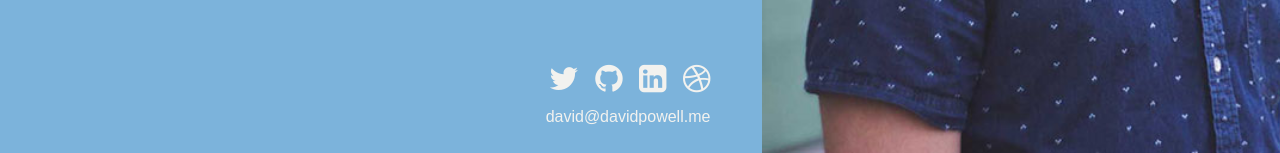
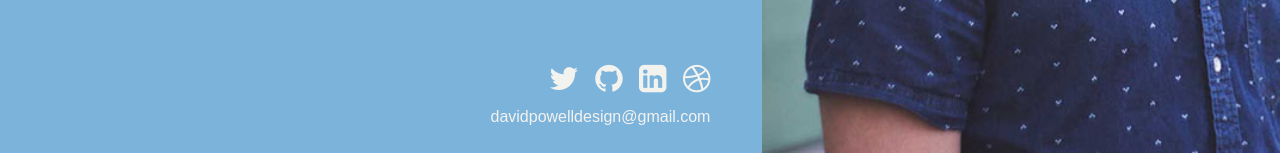
Before and after one commit to dinercoffee/davidpowellme.github.io, a Jekyll site: the page built from index.html, in a window 1280 px wide. Shown: the part 747-900 px from the top of the page. Built offline with Jekyll 4.4.1, drawn with Linux system fonts in a browser that asks for light colours; nearby versions of some CDN libraries.

Commit message:
Update footer.html
Change email to update

```diff
--- a/_includes/footer.html
+++ b/_includes/footer.html
@@ -9,7 +9,7 @@
 	    </a>
 	  </div>
 	  <div>
-	    <a href="mailto:david@davidpowell.me">david@davidpowell.me</a>
+	    <a href="mailto:davidpowelldesign@gmail.com">davidpowelldesign@gmail.com</a>
 	  </div>
 	</section>
 </footer>
```
